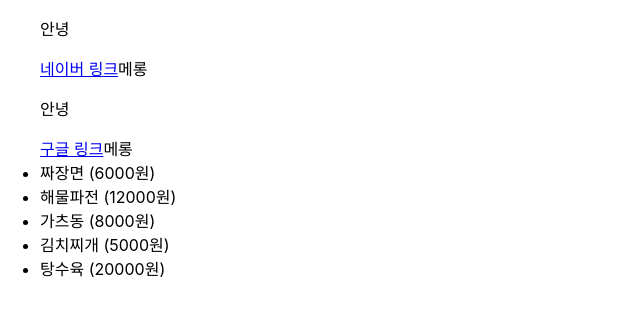
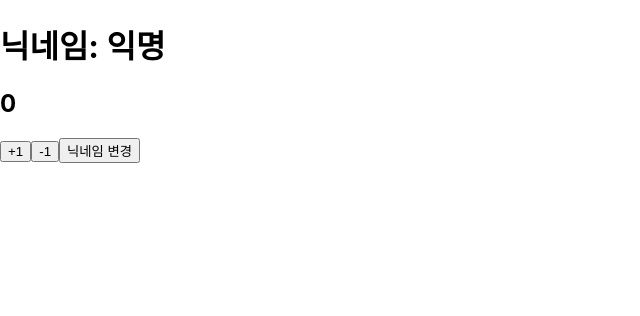
Before and after one commit to semsolhan1/reacte-basic202306, a React (Create React App) app: page / in a window 1280 px wide. Shown: the top 316 px of the page, without its empty margins (0-640 px from the left). Built offline with nearby package versions, Linux system fonts and the light colour scheme.

Commit message:
# 3.react hook(useState, useEffect)

```diff
--- a/src/App.js
+++ b/src/App.js
@@ -3,6 +3,8 @@ import './App.css';
 import SayHello from './SayHello';
 
 import FoodList from './component/chap02_props/FoodList';
+import Counter from './component/chap03_state/Counter';
+import NickName from './component/chap03_state/NickName';
 
 
 
@@ -28,7 +30,7 @@ function App() {
   //{} 안에서 함수의 호출문이나 변수참조는 가능.
   return (
     <>
-        <FoodList />
+        <Counter />
     </>
   );
 }
--- /dev/null
+++ b/src/component/chap03_state/Counter.js
@@ -0,0 +1,42 @@
+import React, { useState, useEffect } from 'react'
+
+const Counter = () => {
+
+    const [number, setNumber] = useState(0);
+    const [nick, setNick] = useState('익명');
+
+    const increase = () => setNumber(number + 1);
+    const decrease = () => setNumber(number - 1);
+
+    const changeNick = () => setNick('김철수');
+
+    /*
+    useEffect:
+    - 화면이 처음으로 렌더링(마운트) 될때 자동으로호출되는 함수
+    - 상태값이 변경될 때마다 다시 호출.
+    - 만약에 첫 렌더링 시에만 useEffect를 호출하고 싶다면
+     두 번째 파라미터롤 빈배열(의존성 배열)을 넣으면 된다.
+    - 의존성 배열에 상태변수를 넣으면 해당 상태변수가 업데이트 될 때마다
+     useEffect가 재 호출됨.
+    */
+     useEffect(() => {
+        //화면이 처음 렌더링 될때 fetch를 통해 서버api를 호출하는 경우,
+        //처음 1회 호출 후에 또 할 필요가?
+        console.log('3. useEffect calles');
+     }, [nick]);
+
+     console.log('1. component function executed!');
+
+  return (
+    <>
+        { console.log('2. rendered html!!!') }
+        <h1>닉네임: {nick}</h1>
+        <h2>{number}</h2>
+        <button onClick={increase}>+1</button>
+        <button onClick={decrease}>-1</button>
+        <button onClick={changeNick}>닉네임 변경</button>
+    </>
+  )
+}
+
+export default Counter;
--- /dev/null
+++ b/src/component/chap03_state/NickName.js
@@ -0,0 +1,31 @@
+import React, { useState } from 'react'
+
+const NickName = () => {
+
+    //useState 훅은 배열을 리턴하는데,
+    //0번에는 상태변수값, 1번에는 상태변수값을 변경할 수 있는 setter함수가 제공됨.
+
+    //useState의 리턴 타입이 배열이기 때무네 구조 분해 할당을 통해
+    //쉽게 이름을 지어서 사용 가능(관례식으로 상태변수값, set상태변수값)
+    const [nickName, setNickName] =  useState('김철수');
+    //console.log('result: ', result);
+
+    //let nickName = '김철수';
+
+    const changeNickname = e => {
+        console.log('changeNickname called!!!');
+        //nickName = '척척박사';
+        setNickName('척척박사'); //useState의 setter를 호출해서상태변수의 값을 변경.
+        console.log('nickName: ', nickName);
+
+    }
+  return (
+    <>
+        <h1>Hello ~~~ { nickName } </h1>
+        <button className='btn' onClick={changeNickname}>버튼</button>
+        <button className='btn' onClick={() => setNickName('척척석사')}>버튼2</button>
+    </>
+  );
+}
+
+export default NickName
```
